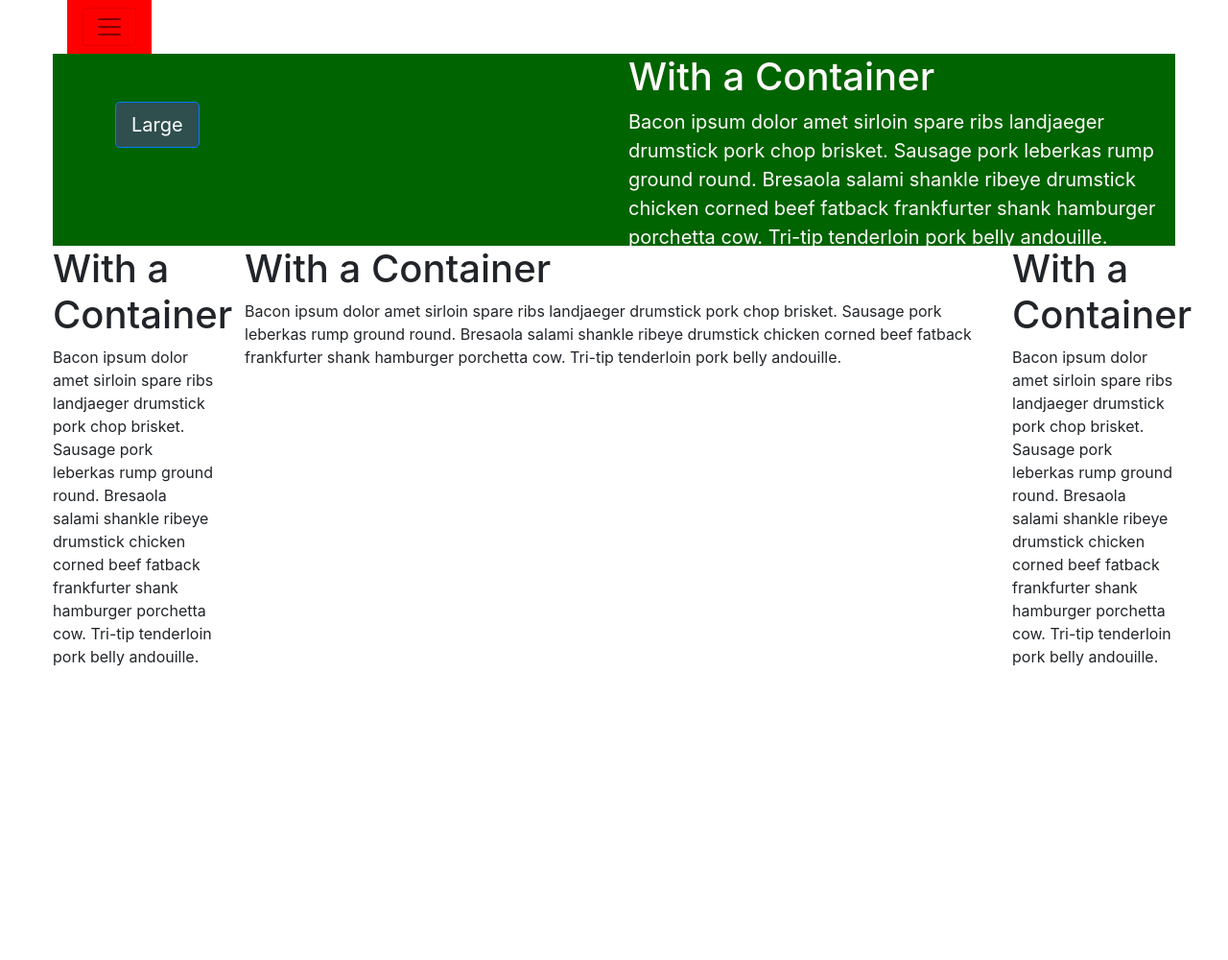
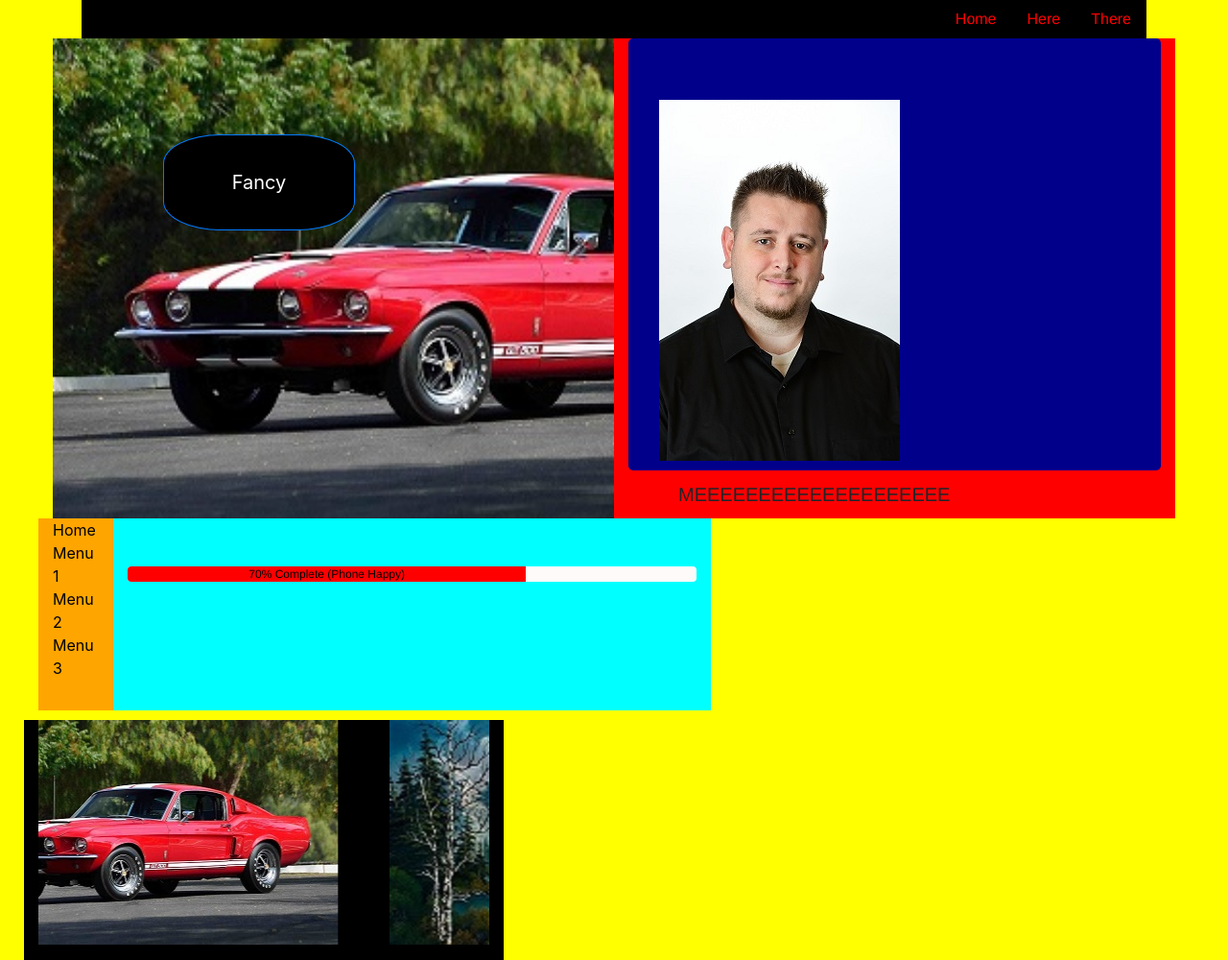
Before and after one commit to TAxford/BootStrapPractice, a plain HTML site: page BootStrapTestpage/index2.html in a window 1280 px wide. Shown: the whole page at 96% size. Before the commit the page ends 800 px from the top, so only its background shows below. Drawn offline with nearby package versions, Linux system fonts and the light colour scheme.

Commit message:
added more items

```diff
--- a/BootStrapTestpage/index2.html
+++ b/BootStrapTestpage/index2.html
@@ -11,57 +11,78 @@
 </head>
 <body>
     <div class="container">
-        <div class="row Nav">
-            <div class="colNav">
-                <nav class="navbar navbar-toggleable-md navbar-light bg-faded">
-                    <button class="navbar-toggler navbar-toggler-right" type="button" data-toggle="collapse" data-target="#navbarNav" aria-controls="navbarNav" aria-expanded="false" aria-label="Toggle navigation">
-                        <span class="navbar-toggler-icon"></span>
-                    </button>
-
-                    <div class="collapse navbar-collapse" id="navbarNav">
-                        <ul class="navbar-nav">
-                            <li class="nav-item active">
-                                <a class="nav-link" href="#">Home <span class="sr-only">(current)</span></a>
-                            </li>
-                            <li class="nav-item">
-                                <a class="nav-link" href="#">Features</a>
-                            </li>
-                        </ul>
-                    </div>
-                </nav>
+        <div class="row">
+            <div class="col">
+                <ul class="nav justify-content-end">
+                    <li class="nav-item">
+                        <a class="nav-link active" href="#">Home</a>
+                    </li>
+                    <li class="nav-item">
+                        <a class="nav-link" href="#">Here</a>
+                    </li>
+                    <li class="nav-item">
+                        <a class="nav-link" href="#">There</a>
+                    </li>
+                </ul>
             </div>
             <div class="row">
-                <div class="col-6">
+                <div class="col-6 first">
+                    <div class="button6">
+                        <button type="button" class="btn btn-primary btn-lg">Fancy</button>
+                    </div>
+                </div>
+                <div class="col-6 jumbo">
 
-                        <button type="button" class="btn btn-primary btn-lg">Large</button>
+                    <div class="jumbotron">
+                        <img class="me" src="img/Tim Axford Headshot paint.jpg" />
+                        <p>MEEEEEEEEEEEEEEEEEEEE</p>
+                    </div>
 
-                </div>
-                <div class="col-6">
-                    <h1>With a Container</h1>
-                    <p>Bacon ipsum dolor amet sirloin spare ribs landjaeger drumstick pork chop brisket. Sausage pork leberkas rump ground round. Bresaola salami shankle ribeye drumstick chicken corned beef fatback frankfurter shank hamburger porchetta cow. Tri-tip tenderloin pork belly andouille.</p>
 
                 </div>
 
                 <div class="row">
-                    <div class="col-2">
-                        <h1>With a Container</h1>
-                        <p>Bacon ipsum dolor amet sirloin spare ribs landjaeger drumstick pork chop brisket. Sausage pork leberkas rump ground round. Bresaola salami shankle ribeye drumstick chicken corned beef fatback frankfurter shank hamburger porchetta cow. Tri-tip tenderloin pork belly andouille.</p>
+                    <div class="col-1 pillMenu">
+                        <ul class="nav nav-pills nav-stacked">
+                            <li class="active"><a href="#">Home</a></li>
+                            <li><a href="#">Menu 1</a></li>
+                            <li><a href="#">Menu 2</a></li>
+                            <li><a href="#">Menu 3</a></li>
+                        </ul>
+                    </div>
+                    <div class="col-8 bar">
+                        <div class="progress">
+                            <div class="progress-bar progress-bar-danger" role="progressbar" aria-valuenow="70"
+                                 aria-valuemin="0" aria-valuemax="100" style="width:70%">
+                                70% Complete (Phone Happy)
+                            </div>
+                        </div>
+                    </div>
+                    <div class="col-3">
 
                     </div>
-                    <div class="col-8">
-                        <h1>With a Container</h1>
-                        <p>Bacon ipsum dolor amet sirloin spare ribs landjaeger drumstick pork chop brisket. Sausage pork leberkas rump ground round. Bresaola salami shankle ribeye drumstick chicken corned beef fatback frankfurter shank hamburger porchetta cow. Tri-tip tenderloin pork belly andouille.</p>
-
-                    </div>
-                    <div class="col-2">
-                        <h1>With a Container</h1>
-                        <p>Bacon ipsum dolor amet sirloin spare ribs landjaeger drumstick pork chop brisket. Sausage pork leberkas rump ground round. Bresaola salami shankle ribeye drumstick chicken corned beef fatback frankfurter shank hamburger porchetta cow. Tri-tip tenderloin pork belly andouille.</p>
-
+                    <div class="row">
+                        <div class="col Slide">
+                            <div id="carouselExampleSlidesOnly" class="carousel slide" data-ride="carousel">
+                                <div class="carousel-inner" role="listbox">
+                                    <div class="carousel-item active">
+                                        <img src="img/car.jpg" />
+                                    </div>
+                                    <div class="carousel-item">
+                                        <img src="img/bob.jpg" />
+                                    </div>
+                                    <div class="carousel-item">
+                                        <img src="img/waterfall.jpg" />
+                                    </div>
+                                </div>
+                            </div>
+                        </div>
                     </div>
                 </div>
             </div>
         </div>
     </div>
 
+
 </body>
 </html>
--- a/BootStrapTestpage/style2.css
+++ b/BootStrapTestpage/style2.css
@@ -1,21 +1,106 @@
-.container{
+.container {
+}
+
+body {
+    background-color: yellow;
+}
+
+
+div.row {
+    height: 100px;
+}
+
+ul.nav.justify-content-end {
+    background-color: black;
+}
+
+    ul.nav.justify-content-end li.nav-item a.nav-link.active {
+        color: red;
+        font-family:'Franklin Gothic Medium', 'Arial Narrow', Arial, sans-serif;
+    }
+
+    ul.nav.justify-content-end li.nav-item a.nav-link {
+        color: red;
+        font-family: 'Franklin Gothic Medium', 'Arial Narrow', Arial, sans-serif;
+    }
+
+div-col {
+    background-color: black;
+}
+
+
+
+div.col-6.first {
+    height: 500px;
+    background-image: url('img/car.jpg');
+    background-size:cover;
+}
+
+
+div.row div.col-6 div.button6 {
+    margin: 100px;
+    width: 60px;
 
 }
 
-
-nav.navbar.navbar-toggleable-md.navbar-light.bg-faded {
-    background-color: red;
-
+button.btn.btn-primary.btn-lg {
+    height: 100px;
+    width: 200px;
+    border-radius: 30%;
+    background-color: black;
 }
 
-div.col-6 {
-    color: snow;
-    font-size: 20px;
-    height: 200px;
-    background-color: darkgreen;
+div.col-6.jumbo {
+    height: 500px;
+    background-color: red;
 }
 
-button.btn.btn-primary.btn-lg{
-    margin:50px;
-    background-color:darkslategray;
+    div.col-6.jumbo div.jumbotron {
+        background-color: darkblue;
+        height: 450px;
+    }
+
+        div.col-6.jumbo div.jumbotron img.me {
+            margin-right: 100px;
+        }
+
+        div.col-6.jumbo div.jumbotron p {
+            margin: 20px;
+            font-family: 'Franklin Gothic Medium', 'Arial Narrow', Arial, sans-serif;
+            font-size: 20px;
+        }
+
+div.col-8.bar {
+    background-color: aqua;
 }
+
+    div.col-8.bar div.progress {
+        background-color: snow;
+        margin-top: 50px;
+    }
+
+div.progress div.progress-bar.progress-bar-danger {
+    color: black;
+    background-color: red;
+    font-family: 'Franklin Gothic Medium', 'Arial Narrow', Arial, sans-serif;
+}
+
+div.col-1.pillMenu {
+    height: 200px;
+    background-color: orange;
+}
+
+    div.col-1.pillMenu ul.nav.nav-pills.nav-stacked li.active a {
+        color: black;
+    }
+
+    div.col-1.pillMenu ul.nav.nav-pills.nav-stacked li a {
+        color: black;
+    }
+
+    div.col.Slide{
+        margin-top:10px;
+        background-color:black;
+        height:250px;
+        width:500px;
+    }
```
Also changed, not shown: BootStrapTestpage/img/Tim Axford Headshot paint.jpg (added), BootStrapTestpage/img/bob.jpg (added), BootStrapTestpage/img/car.jpg (added), BootStrapTestpage/img/waterfall.jpg (added).
